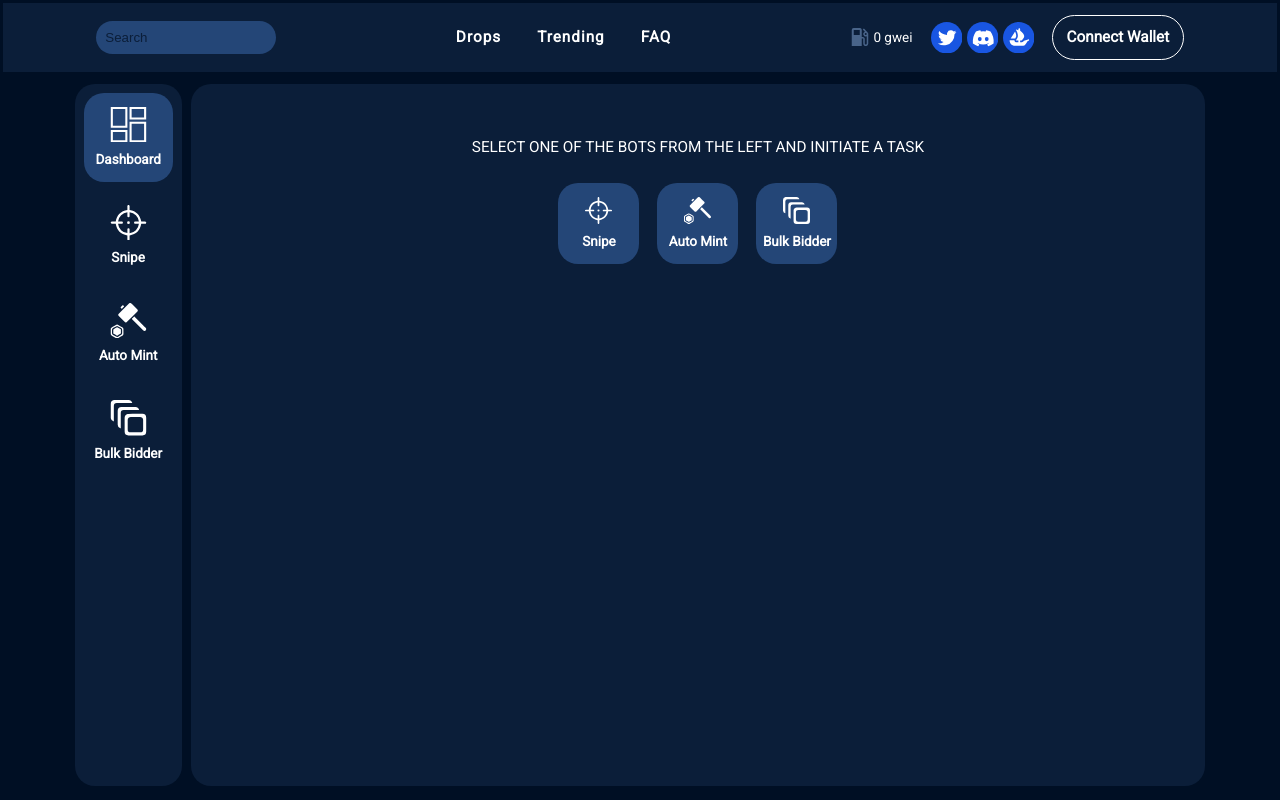
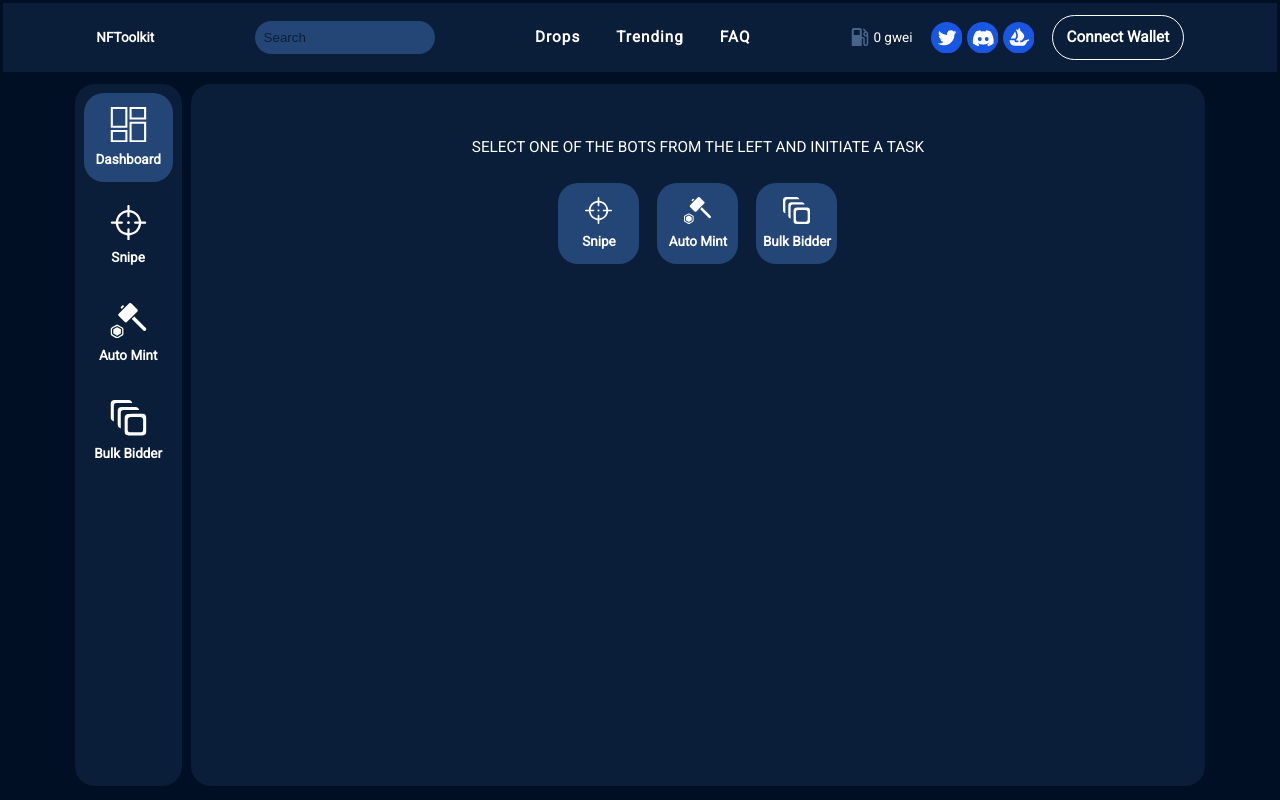
Before and after one commit to FortuneWebWorks/Cyber-React-Sass, a React (Create React App) app: page / in a window 1280 px wide. Built offline with nearby package versions, Linux system fonts and the light colour scheme.

Commit message:
:zap: header text added to header2

```diff
--- a/src/components/Header2.js
+++ b/src/components/Header2.js
@@ -65,6 +65,8 @@ const Header = () => {
   return (
     <header className="max-width-header-limiter">
       <div className="header">
+        <h2>NFToolkit</h2>
+
         <Search />
 
         <div className="header__menu-item">
--- a/src/styles/header2.scss
+++ b/src/styles/header2.scss
@@ -16,8 +16,13 @@
   margin: auto;
   padding: 0 10.4rem;
 
+  h2 {
+    color: #fff;
+  }
+
   .header__logo {
     width: 16.2rem;
+    font: normal normal bold 1.7rem/19px Roboto;
   }
 
   .header__menu-item {
```
